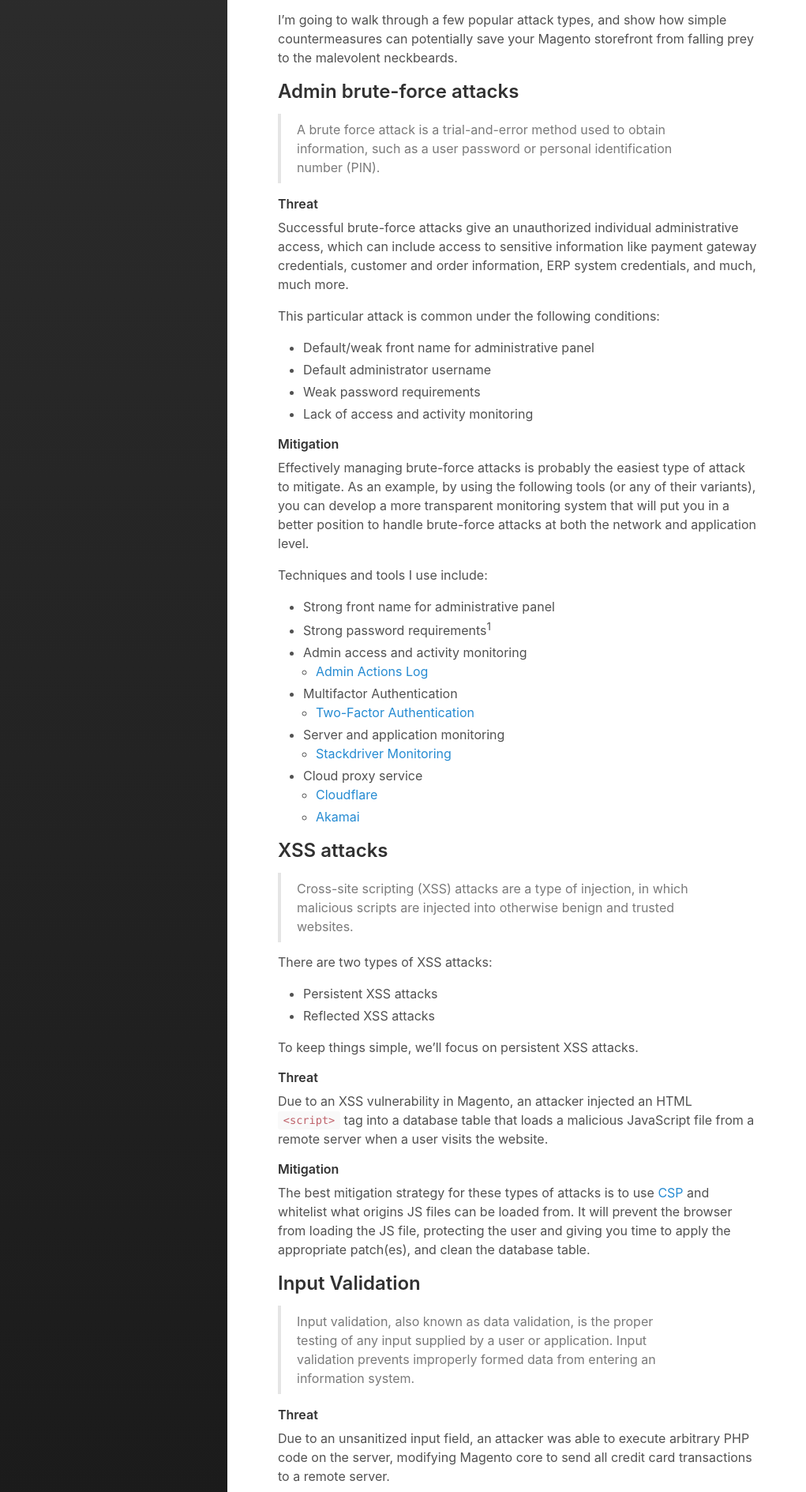
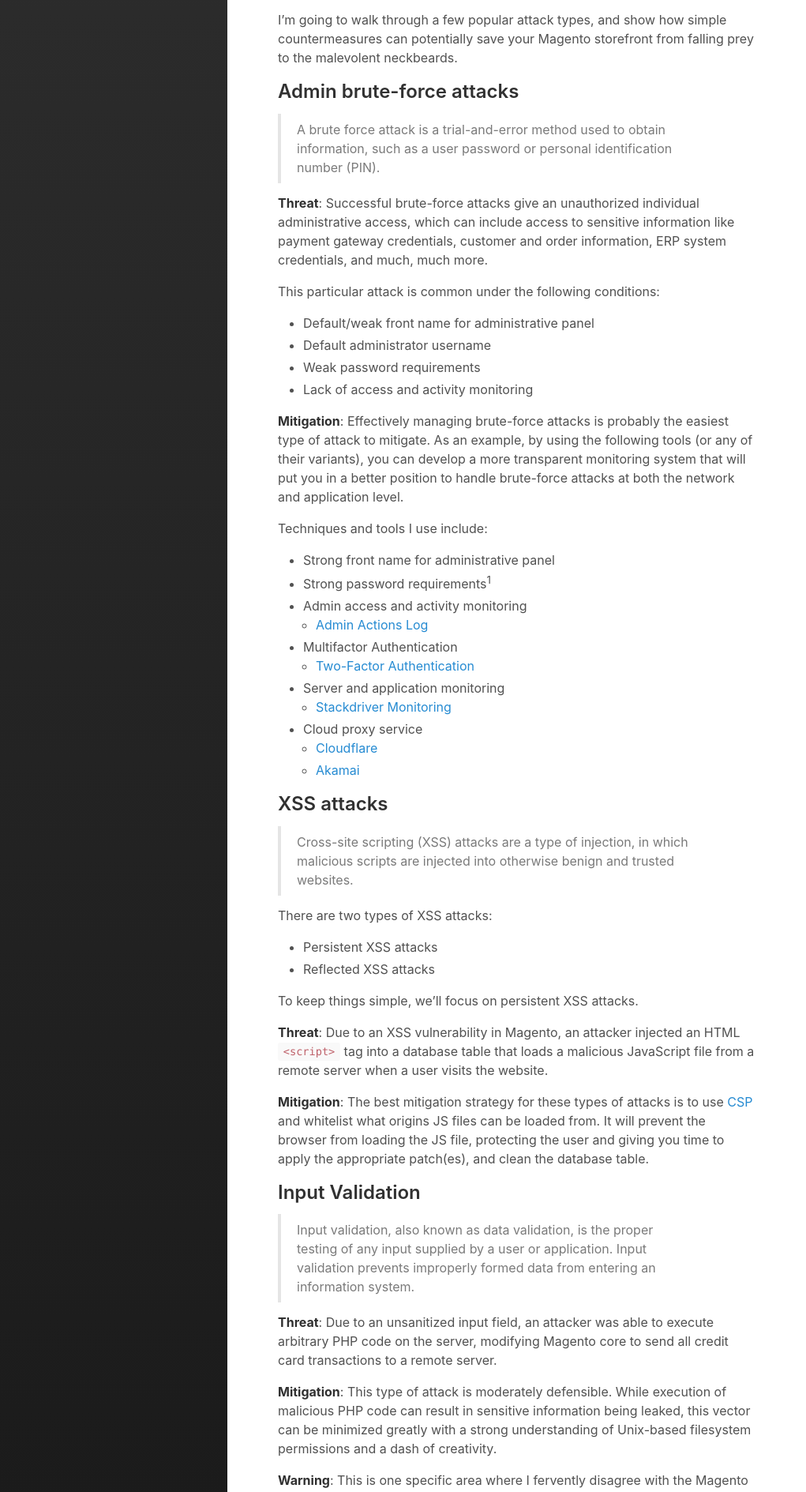
Before and after one commit to nickolasburr/blog, a Jekyll site: the page built from _posts/2018-09-21-magento-1x-threat-vectors-remediation-tactics.md, in a window 1280 px wide. Shown: the part 791-2680 px from the top of the page at 79% size, without its empty margins (0-1021 px from the left). Built offline with Jekyll 4.4.1, drawn with Linux system fonts in a browser that asks for light colours; part of the change alters nothing that is shown; some of the changed text lies outside the part shown.

Commit message:
Update headings in threat vectors post

```diff
--- a/_posts/2018-09-21-magento-1x-threat-vectors-remediation-tactics.md
+++ b/_posts/2018-09-21-magento-1x-threat-vectors-remediation-tactics.md
@@ -53,12 +53,10 @@ from falling prey to the malevolent neckbeards.
 > information, such as a user password or personal identification
 > number (PIN).
 
-#### Threat
-
-Successful brute-force attacks give an unauthorized individual
-administrative access, which can include access to sensitive
-information like payment gateway credentials, customer and order
-information, ERP system credentials, and much, much more.
+__Threat__: Successful brute-force attacks give an unauthorized
+individual administrative access, which can include access to
+sensitive information like payment gateway credentials, customer
+and order information, ERP system credentials, and much, much more.
 
 This particular attack is common under the following conditions:
 
@@ -67,13 +65,11 @@ This particular attack is common under the following conditions:
 - Weak password requirements
 - Lack of access and activity monitoring
 
-#### Mitigation
-
-Effectively managing brute-force attacks is probably the easiest
-type of attack to mitigate. As an example, by using the following
-tools (or any of their variants), you can develop a more transparent
-monitoring system that will put you in a better position to handle
-brute-force attacks at both the network and application level.
+__Mitigation__: Effectively managing brute-force attacks is probably
+the easiest type of attack to mitigate. As an example, by using the
+following tools (or any of their variants), you can develop a more
+transparent monitoring system that will put you in a better position
+to handle brute-force attacks at both the network and application level.
 
 Techniques and tools I use include:
 
@@ -102,17 +98,13 @@ There are two types of XSS attacks:
 
 To keep things simple, we'll focus on persistent XSS attacks.
 
-#### Threat
+__Threat__: Due to an XSS vulnerability in Magento, an attacker
+injected an HTML `<script>` tag into a database table that loads
+a malicious JavaScript file from a remote server when a user visits
+the website.
 
-Due to an XSS vulnerability in Magento, an attacker injected
-an HTML `<script>` tag into a database table that loads a
-malicious JavaScript file from a remote server when a user
-visits the website.
-
-#### Mitigation
-
-The best mitigation strategy for these types of attacks is to
-use [CSP](https://developer.mozilla.org/en-US/docs/Web/HTTP/CSP)
+__Mitigation__: The best mitigation strategy for these types of
+attacks is to use [CSP](https://developer.mozilla.org/en-US/docs/Web/HTTP/CSP)
 and whitelist what origins JS files can be loaded from. It will
 prevent the browser from loading the JS file, protecting the user
 and giving you time to apply the appropriate patch(es), and clean
@@ -125,18 +117,15 @@ the database table.
 > validation prevents improperly formed data from entering an
 > information system.
 
-#### Threat
+__Threat__: Due to an unsanitized input field, an attacker was able
+to execute arbitrary PHP code on the server, modifying Magento core
+to send all credit card transactions to a remote server.
 
-Due to an unsanitized input field, an attacker was able to execute
-arbitrary PHP code on the server, modifying Magento core to send
-all credit card transactions to a remote server.
-
-#### Mitigation
-
-This type of attack is moderately defensible. While execution of
-malicious PHP code can result in sensitive information being leaked,
-this vector can be minimized greatly with a strong understanding of
-Unix-based filesystem permissions and a dash of creativity.
+__Mitigation__: This type of attack is moderately defensible. While
+execution of malicious PHP code can result in sensitive information
+being leaked, this vector can be minimized greatly with a strong
+understanding of Unix-based filesystem permissions and a dash of
+creativity.
 
 __Warning__: This is one specific area where I fervently disagree
 with the Magento Inc. recommended approach, so take my approach at
```
